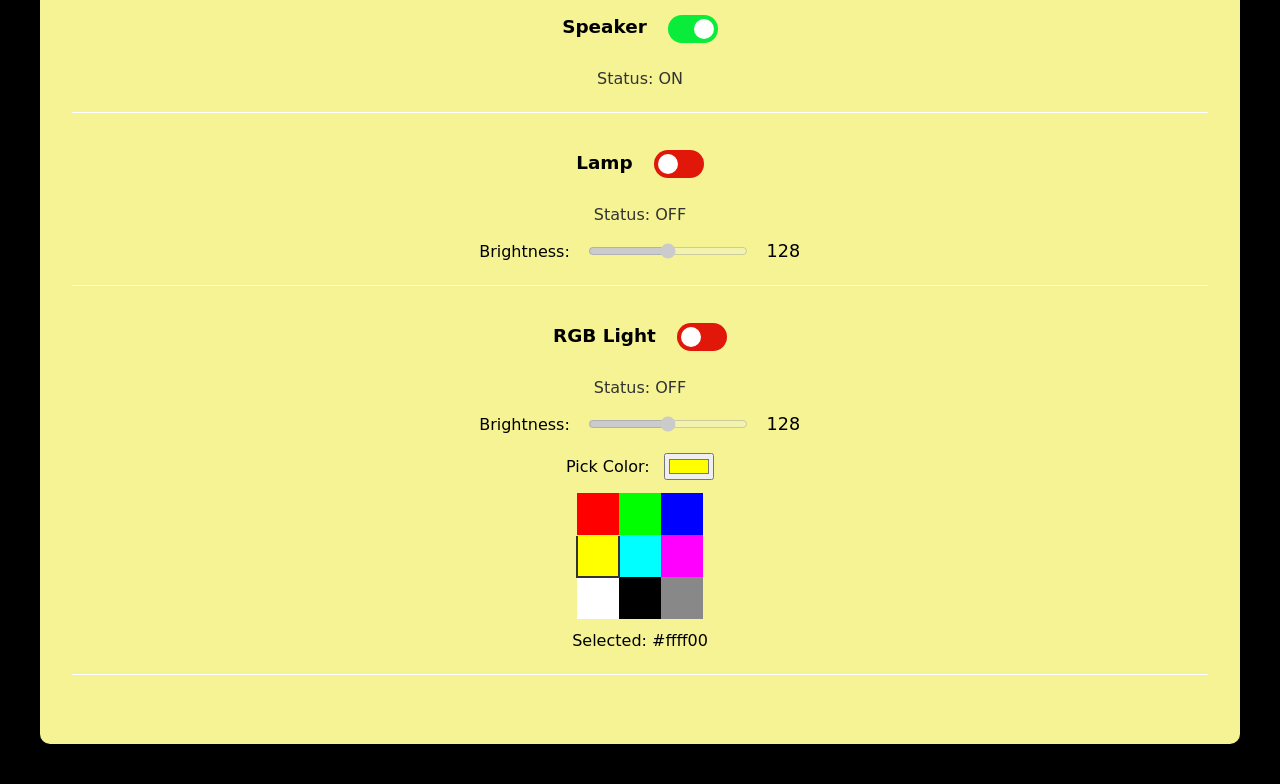
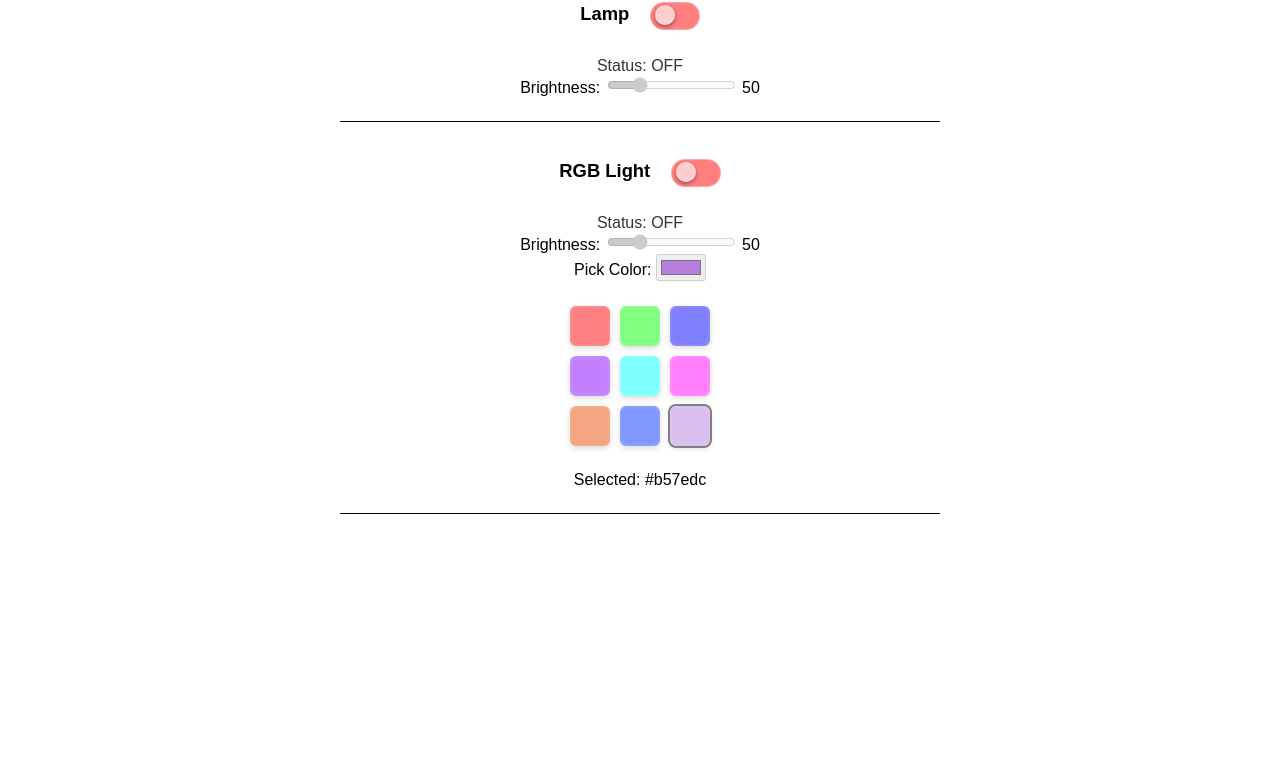
Before and after one commit to bottlecoder-raj/ARDUINO-ESP8266-MINI, a plain HTML site: page Smart Lamp+Speaker/Seperate/index.html in a window 1280 px wide. Shown: the part 138-922 px from the top of the page. After the commit the page ends 800 px from the top, so only its background shows below. Drawn offline with Linux system fonts and the light colour scheme.

Commit message:
Update index.html

```diff
--- a/Smart Lamp+Speaker/Seperate/index.html
+++ b/Smart Lamp+Speaker/Seperate/index.html
@@ -1,5 +1,6 @@
 <!DOCTYPE html>
 <html lang="en">
+
 <head>
     <meta charset="UTF-8">
     <title>Smart Lamp</title>
@@ -7,29 +8,47 @@
     <style>
         body {
             font-family: Arial, sans-serif;
-      background: #000;
+            background: #ffffff;
+            /* white gray */
             padding: 2rem;
             text-align: center;
+            color: #000;
+            /* black text by default */
         }
+
         .container {
+            max-width: 600px;
+            /* adjust overall page width */
             margin: 0 auto;
-      font-family: cursive;
-      background: #f5f393;
-      box-shadow: 0 0 10px rgba(0, 0, 0, .1);
-      padding: 2rem;
-      border-radius: 10px;
+            /* center horizontally */
+            padding: 20px;
         }
+
         .switch-group {
             margin-bottom: 2.3rem;
             padding-bottom: 1.5rem;
-      border-bottom: 1px solid #fff;
+            border-bottom: 1px solid #000;
         }
+
         .label-switch {
             display: inline-block;
             margin-bottom: 1rem;
             font-size: 1.15rem;
             font-weight: bold;
+            color: #000;
         }
+
+        h1,
+        h2,
+        h3,
+        p,
+        label,
+        span {
+            color: #000;
+            /* black for headings, numbers, status */
+        }
+
+        /* Glass-style toggle switch */
         .toggle-switch {
             width: 50px;
             height: 28px;
@@ -38,20 +57,26 @@
             margin-left: 1rem;
             vertical-align: middle;
         }
+
         .toggle-switch input {
             display: none;
         }
+
         .slider {
             position: absolute;
-      cursor:default;
-      background-color: #969595;
+            cursor: pointer;
+            background: rgba(255, 0, 0, 0.507);
             border-radius: 28px;
             top: 0;
             left: 0;
             right: 0;
             bottom: 0;
             transition: .3s;
+            backdrop-filter: blur(6px);
+            -webkit-backdrop-filter: blur(6px);
+            border: 1px solid rgba(255, 255, 255, 0.3);
         }
+
         .slider:before {
             position: absolute;
             content: "";
@@ -59,77 +84,66 @@
             width: 20px;
             left: 4px;
             bottom: 4px;
-      background-color: #fff;
+            background: rgba(255, 255, 255, 0.6);
             border-radius: 50%;
             transition: .3s;
+            box-shadow: inset 0 0 4px rgba(255, 255, 255, 0.4),
+                0 2px 4px rgba(0, 0, 0, 0.4);
         }
-    .toggle-switch input:checked + .slider {
-      background-color: rgb(9, 236, 58);
+
+        .toggle-switch input:checked+.slider {
+            background: rgb(77, 168, 104);
         }
-    .toggle-switch input:checked + .slider:before {
+
+        .toggle-switch input:checked+.slider:before {
             transform: translateX(22px);
         }
-    .slider.round {
-      border-radius: 28px;
-      background-color: #e01709;
+
+        .color-table {
+            margin: 15px auto;
+            /* centers the table horizontally */
+            border-spacing: 10px;
+            /* keeps spacing between tiles */
         }
-    .brightness-control {
-      margin-top: 1.1rem;
-      display: flex;
-      align-items: center;
-      justify-content: center;
-      gap: 1rem;
-    }
-    input[type=range] {
-      width: 160px;
-    }
-    .bright-value {
-      font-size: 1.1rem;
-      min-width: 35px;
-    }
-    .rgb-group {
-      margin-top: 1.2rem;
-      display: flex;
-      flex-wrap: wrap;
-      gap: 1rem .5rem;
-      align-items: center;
-      justify-content: center;
-    }
-    .rgb-group label {
-      font-weight: 500;
-      margin-right: .4rem;
-    }
-    .color-table {
-      border-collapse: collapse;
-      margin: .7rem auto 0 auto;
-    }
+
+
+        /* Glass-style color tiles */
         .color-table td {
             width: 38px;
             height: 38px;
             cursor: pointer;
-      border: 2px solid transparent;
-      transition: border .2s;
+            border-radius: 6px;
+            border: none;
+            background-clip: padding-box;
+            backdrop-filter: blur(6px);
+            -webkit-backdrop-filter: blur(6px);
+            box-shadow: inset 0 0 4px rgba(255, 255, 255, 0.2),
+                0 2px 6px rgba(0, 0, 0, 0.3);
+            transition: transform .2s, outline .2s;
         }
+
+        .color-table td:hover {
+            transform: scale(1.1);
+            outline: 2px solid #000;
+        }
+
         .color-table td.selected {
-      border: 2px solid #333;
+            outline: 2px solid #000;
         }
+
+        .color-table.disabled {
+            opacity: 0.5;
+            pointer-events: none;
+        }
+
     </style>
 </head>
+
 <body>
     <div class="container">
         <h1>Smart Lamp</h1>
 
-    <!-- Speaker Switch -->
-    <div class="switch-group">
-      <span class="label-switch">Speaker</span>
-      <label class="toggle-switch">
-        <input type="checkbox" id="switch1" checked>
-        <span class="slider round"></span>
-      </label>
-      <div id="status1" style="margin-top:1rem;color:#333;">Status: ON</div>
-    </div>
 
-    <!-- Lamp Switch -->
         <div class="switch-group">
             <span class="label-switch">Lamp</span>
             <label class="toggle-switch">
@@ -139,12 +153,11 @@
             <div id="status2" style="margin-top:1rem;color:#333;">Status: OFF</div>
             <div class="brightness-control">
                 <label for="brightness2">Brightness:</label>
-        <input type="range" min="0" max="255" value="128" id="brightness2" step="1">
+                <input type="range" min="0" max="220" value="50" id="brightness2" step="1">
                 <span class="bright-value" id="brightValue2">128</span>
             </div>
         </div>
 
-    <!-- RGB Light -->
         <div class="switch-group">
             <span class="label-switch">RGB Light</span>
             <label class="toggle-switch">
@@ -154,12 +167,12 @@
             <div id="status3" style="margin-top:1rem;color:#333;">Status: OFF</div>
             <div class="brightness-control">
                 <label for="brightness3">Brightness:</label>
-        <input type="range" min="0" max="255" value="128" id="brightness3" step="1">
+                <input type="range" min="0" max="220" value="50" id="brightness3" step="1">
                 <span class="bright-value" id="brightValue3">128</span>
             </div>
             <div class="rgb-group">
                 <label>Pick Color:</label>
-        <input type="color" id="colorPicker" value="#ffff00">
+                <input type="color" id="colorPicker" value="#b57edc">
             </div>
             <table class="color-table">
                 <tr>
@@ -168,14 +181,14 @@
                     <td style="background:#0000ff" data-color="#0000ff"></td>
                 </tr>
                 <tr>
-          <td style="background:#ffff00" data-color="#ffff00"></td>
+                    <td style="background:#8400ff" data-color="#8400ff"></td>
                     <td style="background:#00ffff" data-color="#00ffff"></td>
                     <td style="background:#ff00ff" data-color="#ff00ff"></td>
                 </tr>
                 <tr>
-          <td style="background:#ffffff" data-color="#ffffff"></td>
-          <td style="background:#000000" data-color="#000000"></td>
-          <td style="background:#888888" data-color="#888888"></td>
+                    <td style="background:#e74900" data-color="#e74900"></td>
+                    <td style="background:#002fff" data-color="#002fff"></td>
+                    <td style="background:#b57edc" data-color="#b57edc"></td>
                 </tr>
             </table>
             <div id="selectedColorBox" style="margin-top:.7rem;font-size:1rem;">
@@ -194,15 +207,6 @@
                 .then(data => console.log(data))
                 .catch(error => console.error("Error:", error));
         }
-
-    const s1 = document.getElementById("switch1"),
-          st1 = document.getElementById("status1");
-
-    s1.addEventListener("change", function () {
-      let t = s1.checked ? "ON" : "OFF";
-      st1.textContent = "Status: " + t;
-      sendUpdate("speaker", t);
-    });
 
         const s2 = document.getElementById("switch2"),
             st2 = document.getElementById("status2"),
@@ -232,9 +236,15 @@
         let selTD = null;
 
         s3.addEventListener("change", function () {
-      let t = s3.checked ? "ON" : "OFF";
+            const isChecked = s3.checked;
+            let t = isChecked ? "ON" : "OFF";
             st3.textContent = "Status: " + t;
-      b3.disabled = !s3.checked;
+
+            // Disable/enable controls based on switch state
+            b3.disabled = !isChecked;
+            cp.disabled = !isChecked;
+            ct.classList.toggle("disabled", !isChecked);
+
             sendUpdate("rgb", t, b3.value, cp.value);
         });
 
@@ -262,14 +272,19 @@
         });
 
         window.addEventListener("DOMContentLoaded", () => {
+            const isRgbChecked = s3.checked;
+
             b2.disabled = !s2.checked;
-      b3.disabled = !s3.checked;
-      st1.textContent = "Status: " + (s1.checked ? "ON" : "OFF");
+            b3.disabled = !isRgbChecked;
+            cp.disabled = !isRgbChecked;
+            ct.classList.toggle("disabled", !isRgbChecked);
+
             st2.textContent = "Status: " + (s2.checked ? "ON" : "OFF");
-      st3.textContent = "Status: " + (s3.checked ? "ON" : "OFF");
+            st3.textContent = "Status: " + (isRgbChecked ? "ON" : "OFF");
             bv2.textContent = b2.value;
             bv3.textContent = b3.value;
             cc.textContent = cp.value.toLowerCase();
+
             const selectedCell = ct.querySelector(`td[data-color="${cp.value.toLowerCase()}"]`);
             if (selectedCell) {
                 selectedCell.classList.add("selected");
@@ -278,4 +293,5 @@
         });
     </script>
 </body>
+
 </html>
```
Lines whose indentation alone changed are shown as unchanged.
